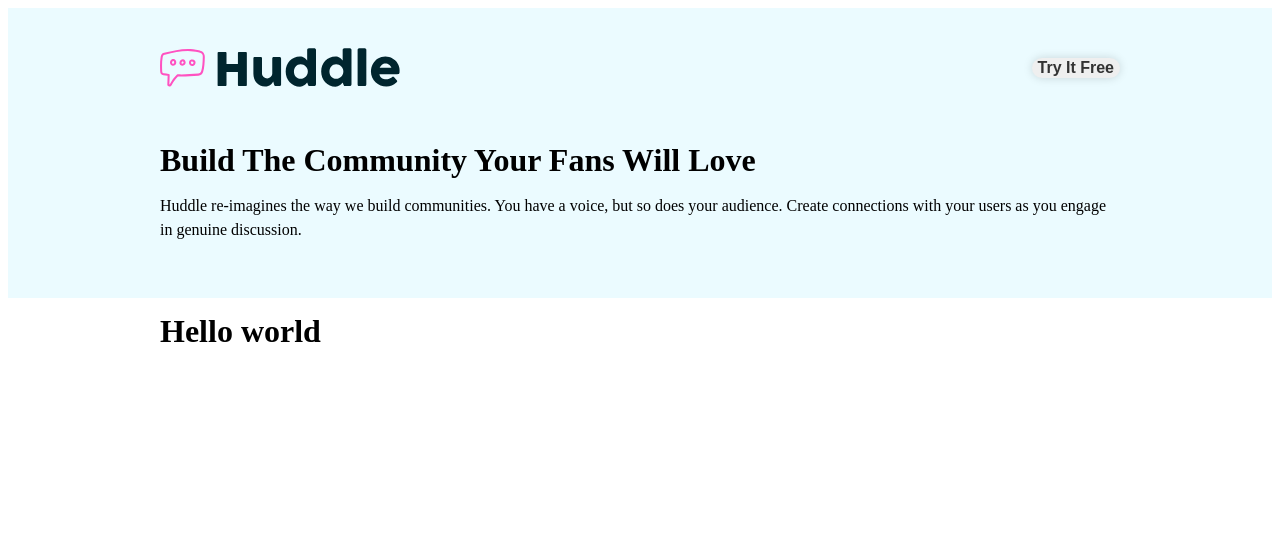
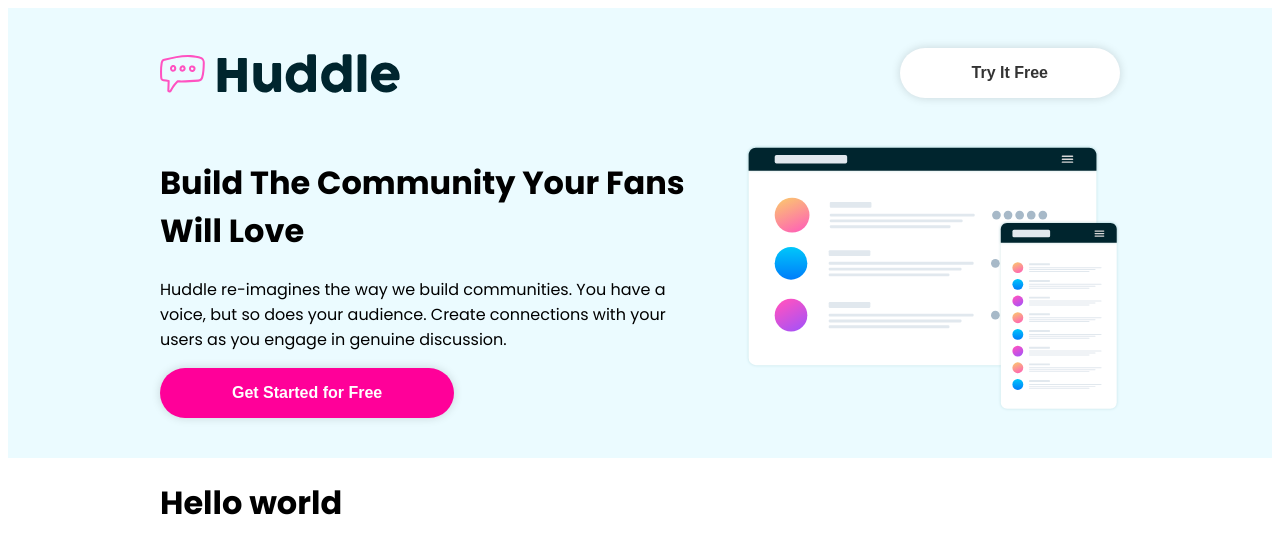
Before and after one commit to melvinsinatra/hubble-landing-page, a React (Vite) app: page / in a window 1280 px wide. Shown: the top 554 px of the page. Built offline with nearby package versions, Linux system fonts and the light colour scheme.

Commit message:
add more minor changes

```diff
--- a/index.html
+++ b/index.html
@@ -4,6 +4,9 @@
 		<meta charset="UTF-8" />
 		<link rel="icon" type="image/svg+xml" href="/vite.svg" />
 		<meta name="viewport" content="width=device-width, initial-scale=1.0" />
+		<link rel="preconnect" href="https://fonts.googleapis.com" />
+		<link rel="preconnect" href="https://fonts.gstatic.com" crossorigin />
+		<link href="https://fonts.googleapis.com/css2?family=Poppins:wght@300;400;600;700&display=swap" rel="stylesheet" />
 		<title>Huddle</title>
 	</head>
 	<body>
--- a/src/components/Header.jsx
+++ b/src/components/Header.jsx
@@ -1,5 +1,5 @@
 import React from 'react';
-import { StyledHeader, Nav, Logo } from './styles/Header.styled';
+import { StyledHeader, Nav, Logo, Image } from './styles/Header.styled';
 import { Container } from './styles/Container.styled';
 import { Flex } from './styles/Flex.styled';
 import { Button } from './styles/Button.styled';
@@ -12,12 +12,19 @@
 					<Logo src="./images/logo.svg" alt="" />
 					<Button>Try It Free</Button>
 				</Nav>
-        <Flex>
-          <div>
-            <h1>Build The Community Your Fans Will Love</h1>
-            <p>Huddle re-imagines the way we build communities. You have a voice, but so does your audience. Create connections with your users as you engage in genuine discussion.</p>
-          </div>
-        </Flex>
+				<Flex>
+					<div>
+						<h1>Build The Community Your Fans Will Love</h1>
+						<p>
+							Huddle re-imagines the way we build communities. You have a voice, but so does your audience. Create connections with your users as you
+							engage in genuine discussion.
+						</p>
+            <Button bg='#ff0099' color="#fff">
+              Get Started for Free
+            </Button>
+					</div>
+          <Image src='./images/illustration-mockups.svg'/>
+				</Flex>
 			</Container>
 		</StyledHeader>
 	);
--- a/src/components/styles/Button.styled.js
+++ b/src/components/styles/Button.styled.js
@@ -7,7 +7,7 @@
   cursor: pointer;
   font-size: 1rem;
   font-weight: 700;
-  padding: 1em 4.5em
+  padding: 1em 4.5em;
   background-color: ${({bg}) => bg || `#fff`};
   color: ${({color}) => color || `#333`};
 
--- a/src/components/styles/Global.js
+++ b/src/components/styles/Global.js
@@ -1,9 +1,6 @@
 import { createGlobalStyle } from "styled-components";
 
 const GlobalStyles = createGlobalStyle`
-  @import url('https://fonts.googleapis.com/css2?family=Poppins:wght@300;400;600;700$display=swap');
-
-
   *, *::before, *::after {
     box-sizing: border-box;
   },
--- a/src/components/styles/Header.styled.js
+++ b/src/components/styles/Header.styled.js
@@ -15,3 +15,9 @@
 export const Logo = styled.img`
 
 `
+
+export const Image = styled.img`
+  width: 100%;
+  max-width: 375px;
+  margin-left: 2.5em;
+`
--- a/src/index.css
+++ b/src/index.css
@@ -1,6 +1,6 @@
 :root {
+  font-family: 'Poppins', sans-serif;
   font-size: 16px;
-  line-height: 24px;
   font-weight: 400;
 
   font-synthesis: none;
```
Lines whose indentation alone changed are shown as unchanged.
